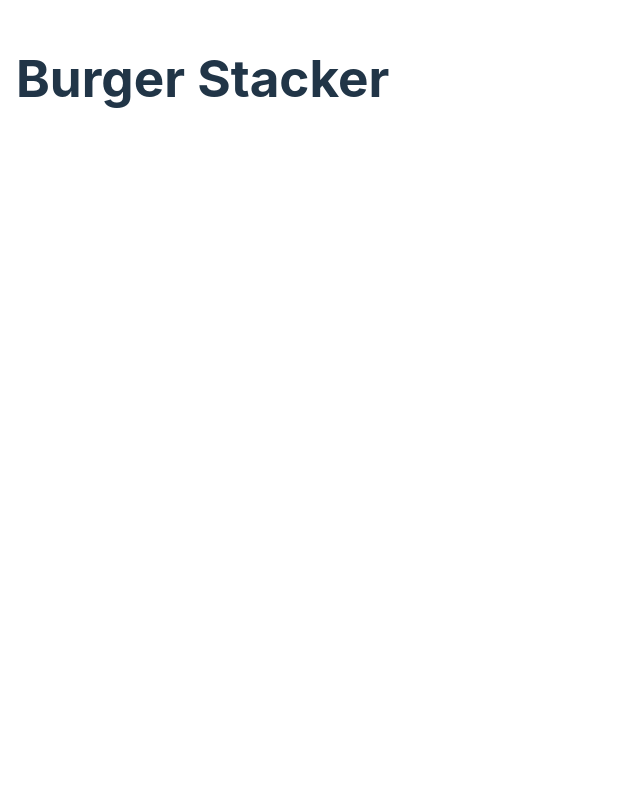
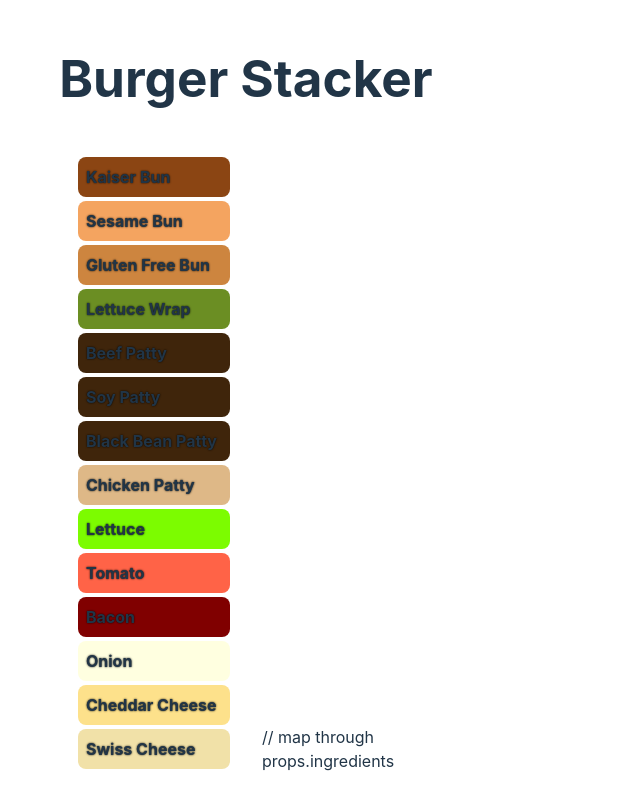
Before and after one commit to caojohnny91/lifting-state-in-react-lab, a React (Vite) app: page / in a window 1280 px wide. Shown: the whole page, without its empty margins (0-640 px from the left). Built offline with nearby package versions, Linux system fonts and the light colour scheme.

Commit message:
rendering availableIngredients array

```diff
--- a/src/App.jsx
+++ b/src/App.jsx
@@ -1,7 +1,7 @@
 import { useState } from "react";
 import "./App.css";
-import "./components/BurgerStack";
-import "./components/IngredientList";
+import IngredientList from "./components/IngredientList";
+import BurgerStack from "./components/BurgerStack";
 
 export const availableIngredients = [
   { name: "Kaiser Bun", color: "saddlebrown" },
@@ -21,11 +21,16 @@ export const availableIngredients = [
 ];
 
 const App = () => {
+
+  const [stack, newStack] = useState([]);
+
+
   return (
     <main>
       <h1>Burger Stacker</h1>
       <section>
-        {/* List & Stack components */}
+        <IngredientList ingredients={availableIngredients}/>
+        <BurgerStack />
       </section>
     </main>
   );
--- a/src/components/IngredientList.jsx
+++ b/src/components/IngredientList.jsx
@@ -1,6 +1,14 @@
 // src/components/IngredientList.jsx
 const IngredientList = (props) => {
-    return <ul>// map through props.ingredients</ul>;
-  };
+  return (
+    <ul>
+      {props.ingredients.map((ingredient, index) => (
+        <li key={index} style={{ backgroundColor: ingredient.color }}>
+          {ingredient.name}
+        </li>
+      ))}
+    </ul>
+  );
+};
 
-  export default IngredientList;
+export default IngredientList;
```
